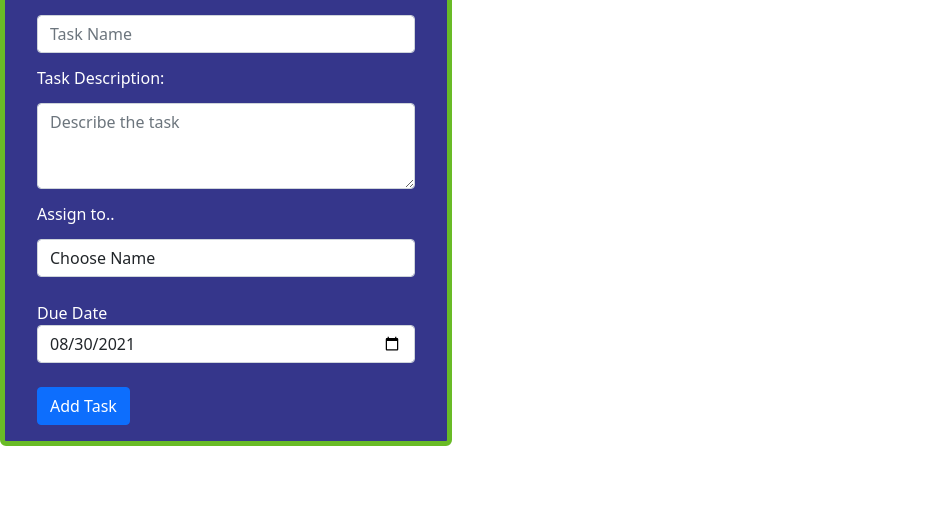
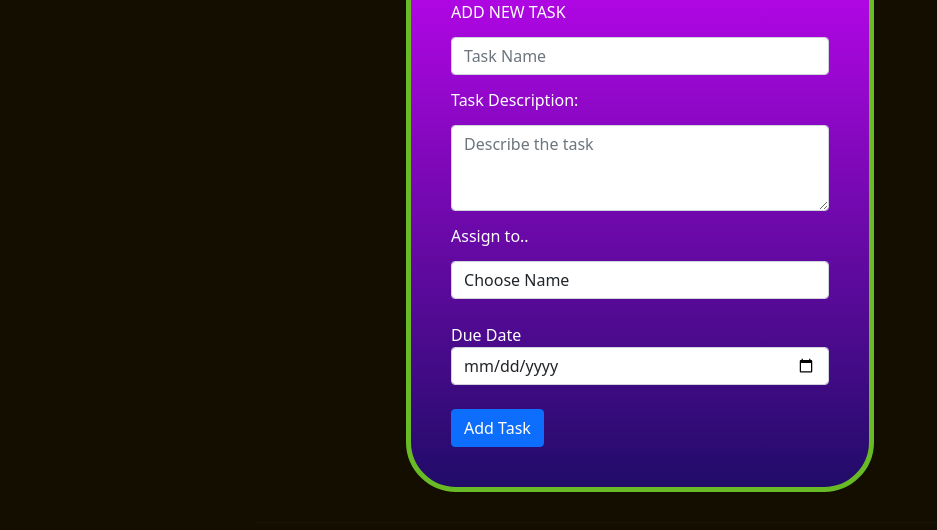
Before and after one commit to raered2012/final-project, a plain HTML site: page indexg.html in a window 1280 px wide. Shown: the part 148-678 px from the top of the page, without its empty margins (0-937 px from the left). Drawn offline with nearby package versions, Linux system fonts and the light colour scheme.

Commit message:
Date picker adjusted

```diff
--- a/indexg.html
+++ b/indexg.html
@@ -47,18 +47,14 @@
           <br>
           <div>
             <label for="inputZip">Due Date</label>
-            <input type="date" class="form-control" id="inputZip" value="2021-08-30" min="2021-01-01" max="25-12-31" >
+            <input type="date" class="form-control" id="date" >
           </div>
         <br>
          <button type="submit" class="btn btn-primary">Add Task</button>
         </form>
     </section>
 
-
-
-
-
-
+      <hr>
 
     <!-- JavaScript Bundle with Popper -->
 <script src="https://cdn.jsdelivr.net/npm/bootstrap@5.1.0/dist/js/bootstrap.bundle.min.js" integrity="sha384-U1DAWAznBHeqEIlVSCgzq+c9gqGAJn5c/t99JyeKa9xxaYpSvHU5awsuZVVFIhvj" crossorigin="anonymous"></script>
--- a/styles.css
+++ b/styles.css
@@ -1,13 +1,17 @@
 /* fieldset */
+body {
+  background-color: rgb(20, 14, 1);
+}
 form {
-  margin: 2em 0;
-  padding: 1em 2em;
+  padding: 40px;
   color: white;
   border: solid 5px rgb(105, 187, 38);
-  border-radius: 6px;
+  border-radius: 50px;
+  margin: 30px auto;
   min-width: max-content;
   max-width: fit-content;
-  background-color: rgb(53, 54, 139);
+  background: linear-gradient(#d005ff, rgb(32, 12, 104));
+  overflow: inherit;
 }
 
 h1 {
@@ -19,6 +23,12 @@ h1 {
 input {
   padding: 5em;
   border: solid 1px rgba(17, 15, 15, 0.808);
+}
+
+hr {
+  margin-left: 20%;
+  margin-right: 20%;
+  border-style: inset;
 }
 .form-group {
   width: 10cm;
```
